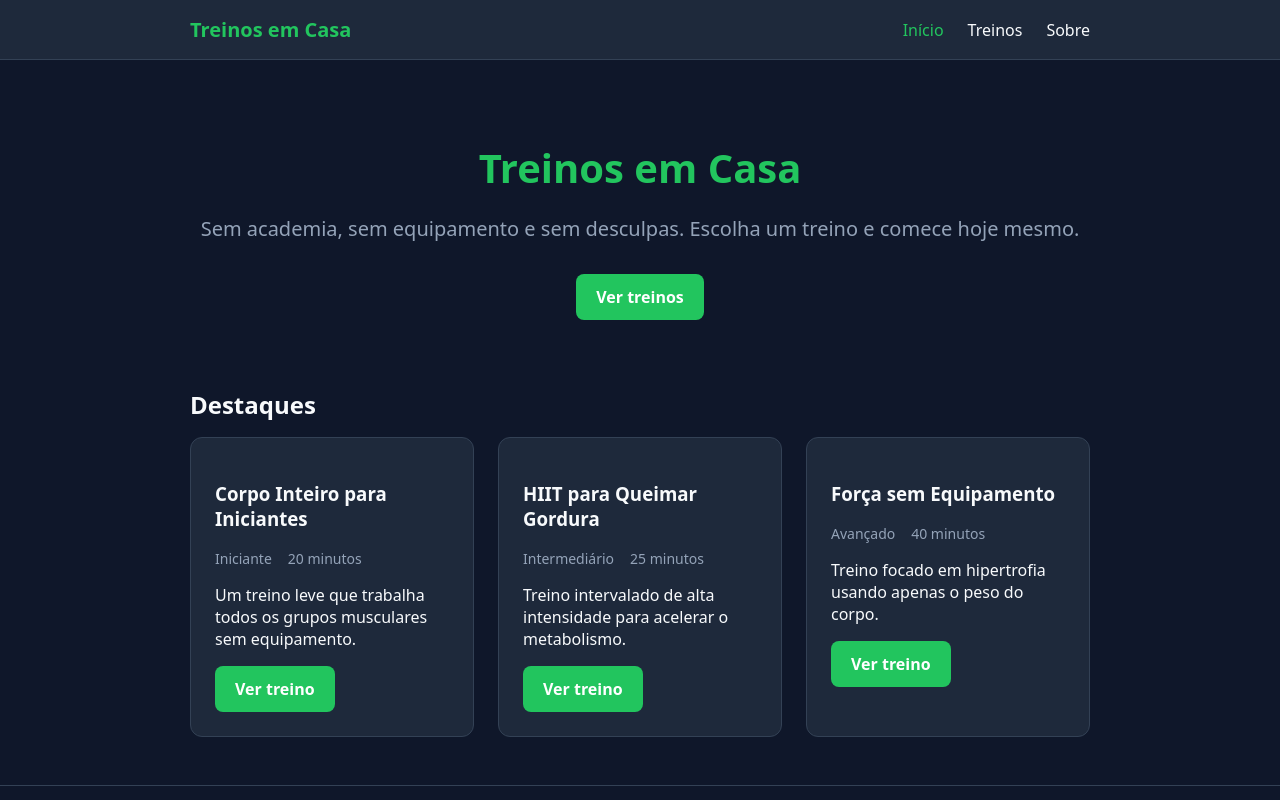
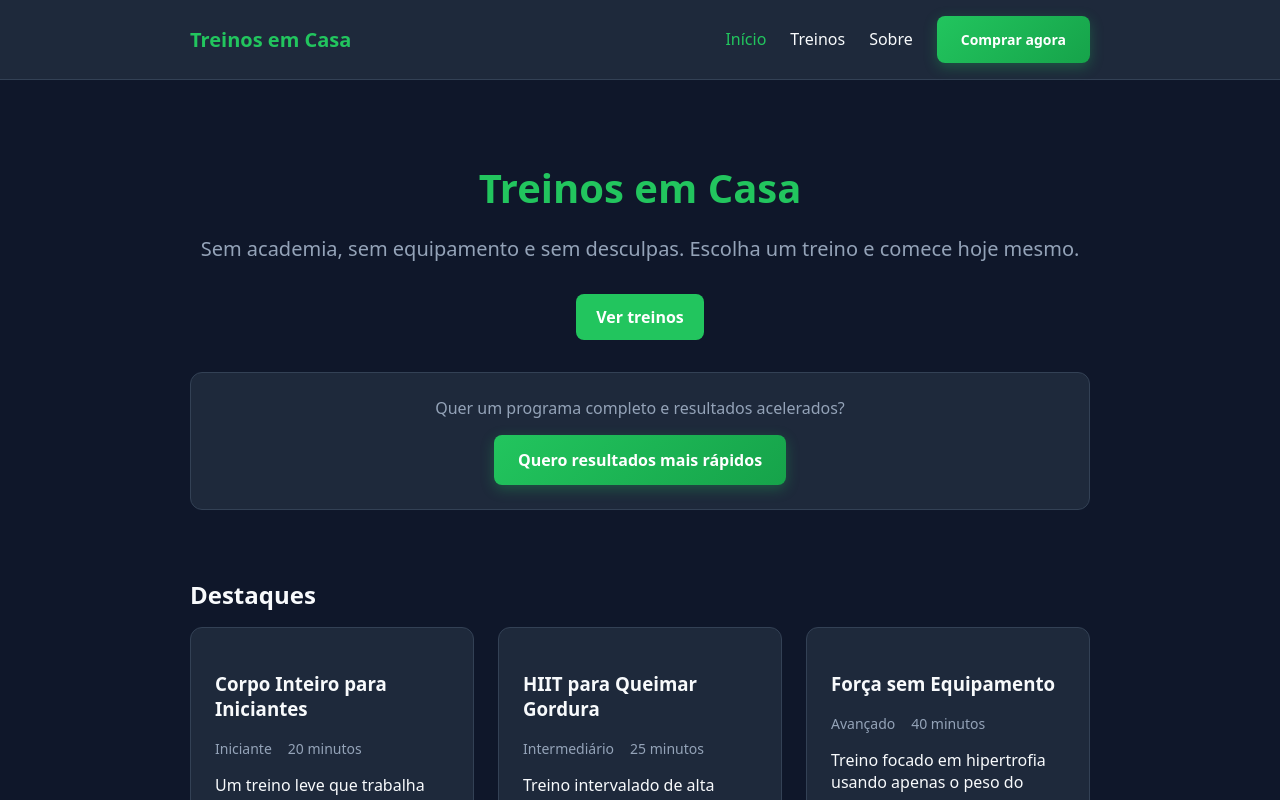
Before and after one commit to xNaando/treinos-fit-SSG, a Nuxt app: page / in a window 1280 px wide. Shown: the top 800 px of the page. Built offline with nearby package versions, Linux system fonts and the light colour scheme.

Commit message:
feat: add Kirvano checkout button across the site

```diff
--- a/app/app.vue
+++ b/app/app.vue
@@ -7,6 +7,7 @@
           <NuxtLink to="/">Início</NuxtLink>
           <NuxtLink to="/treinos">Treinos</NuxtLink>
           <NuxtLink to="/sobre">Sobre</NuxtLink>
+          <CheckoutButton class="header-btn">Comprar agora</CheckoutButton>
         </div>
       </nav>
     </header>
@@ -75,6 +76,12 @@ body {
   color: var(--color-accent);
 }
 
+.header-btn {
+  margin-left: 1.5rem;
+  padding: 0.5rem 1rem;
+  font-size: 0.875rem;
+}
+
 .main {
   flex: 1;
   max-width: 900px;
--- /dev/null
+++ b/app/components/CheckoutButton.vue
@@ -0,0 +1,34 @@
+<template>
+  <a
+    :href="checkoutUrl"
+    target="_blank"
+    rel="noopener noreferrer"
+    class="checkout-btn"
+  >
+    <slot>Quero resultados mais rápidos</slot>
+  </a>
+</template>
+
+<script setup lang="ts">
+const checkoutUrl = 'https://pay.kirvano.com/ac5a3b59-d2ce-493d-8eb3-a2dc7c6f5f56?aff=f2eb3edb-c9be-4804-876b-71eb605f6f98'
+</script>
+
+<style scoped>
+.checkout-btn {
+  display: inline-block;
+  background: linear-gradient(135deg, #22c55e, #16a34a);
+  color: #fff;
+  padding: 0.875rem 1.5rem;
+  border-radius: 0.5rem;
+  text-decoration: none;
+  font-weight: 700;
+  text-align: center;
+  box-shadow: 0 4px 14px rgba(34, 197, 94, 0.3);
+  transition: transform 0.15s ease, box-shadow 0.15s ease;
+}
+
+.checkout-btn:hover {
+  transform: translateY(-2px);
+  box-shadow: 0 6px 18px rgba(34, 197, 94, 0.4);
+}
+</style>
--- a/app/pages/index.vue
+++ b/app/pages/index.vue
@@ -11,6 +11,10 @@ useHead({ title: 'Início' })
       Sem academia, sem equipamento e sem desculpas. Escolha um treino e comece hoje mesmo.
     </p>
     <NuxtLink to="/treinos" class="btn">Ver treinos</NuxtLink>
+    <div class="cta">
+      <p>Quer um programa completo e resultados acelerados?</p>
+      <CheckoutButton />
+    </div>
   </section>
 
   <section class="destaques">
@@ -51,6 +55,19 @@ useHead({ title: 'Início' })
   margin-bottom: 1rem;
 }
 
+.cta {
+  margin-top: 2rem;
+  padding: 1.5rem;
+  background: var(--color-surface);
+  border: 1px solid #334155;
+  border-radius: 0.75rem;
+}
+
+.cta p {
+  margin: 0 0 1rem;
+  color: var(--color-muted);
+}
+
 .meta {
   display: flex;
   gap: 1rem;
--- a/app/pages/treinos/[slug].vue
+++ b/app/pages/treinos/[slug].vue
@@ -20,6 +20,11 @@ useHead({ title: treino.titulo })
       <span>{{ treino.duracao }}</span>
     </p>
     <p class="descricao">{{ treino.descricao }}</p>
+
+    <div class="cta">
+      <p>Quer um plano completo com esse e muitos outros treinos?</p>
+      <CheckoutButton />
+    </div>
 
     <h2>Exercícios</h2>
     <ul class="exercicios">
@@ -67,6 +72,19 @@ useHead({ title: treino.titulo })
   margin-bottom: 2rem;
 }
 
+.cta {
+  margin-bottom: 2rem;
+  padding: 1.25rem;
+  background: var(--color-surface);
+  border: 1px solid #334155;
+  border-radius: 0.75rem;
+}
+
+.cta p {
+  margin: 0 0 1rem;
+  color: var(--color-muted);
+}
+
 .exercicios {
   list-style: none;
   padding: 0;
--- a/app/pages/treinos/index.vue
+++ b/app/pages/treinos/index.vue
@@ -8,6 +8,10 @@ useHead({ title: 'Treinos' })
   <section>
     <h1>Todos os treinos</h1>
     <p class="intro">Escolha o treino ideal para o seu nível e objetivo.</p>
+    <div class="cta">
+      <p>Quer acesso a todos os treinos organizados em um plano completo?</p>
+      <CheckoutButton />
+    </div>
     <div class="grid">
       <article v-for="treino in treinos" :key="treino.slug" class="card">
         <h2>{{ treino.titulo }}</h2>
@@ -25,7 +29,20 @@ useHead({ title: 'Treinos' })
 <style scoped>
 .intro {
   color: var(--color-muted);
+  margin-bottom: 1rem;
+}
+
+.cta {
   margin-bottom: 1.5rem;
+  padding: 1.25rem;
+  background: var(--color-surface);
+  border: 1px solid #334155;
+  border-radius: 0.75rem;
+}
+
+.cta p {
+  margin: 0 0 1rem;
+  color: var(--color-muted);
 }
 
 .nivel {
```
